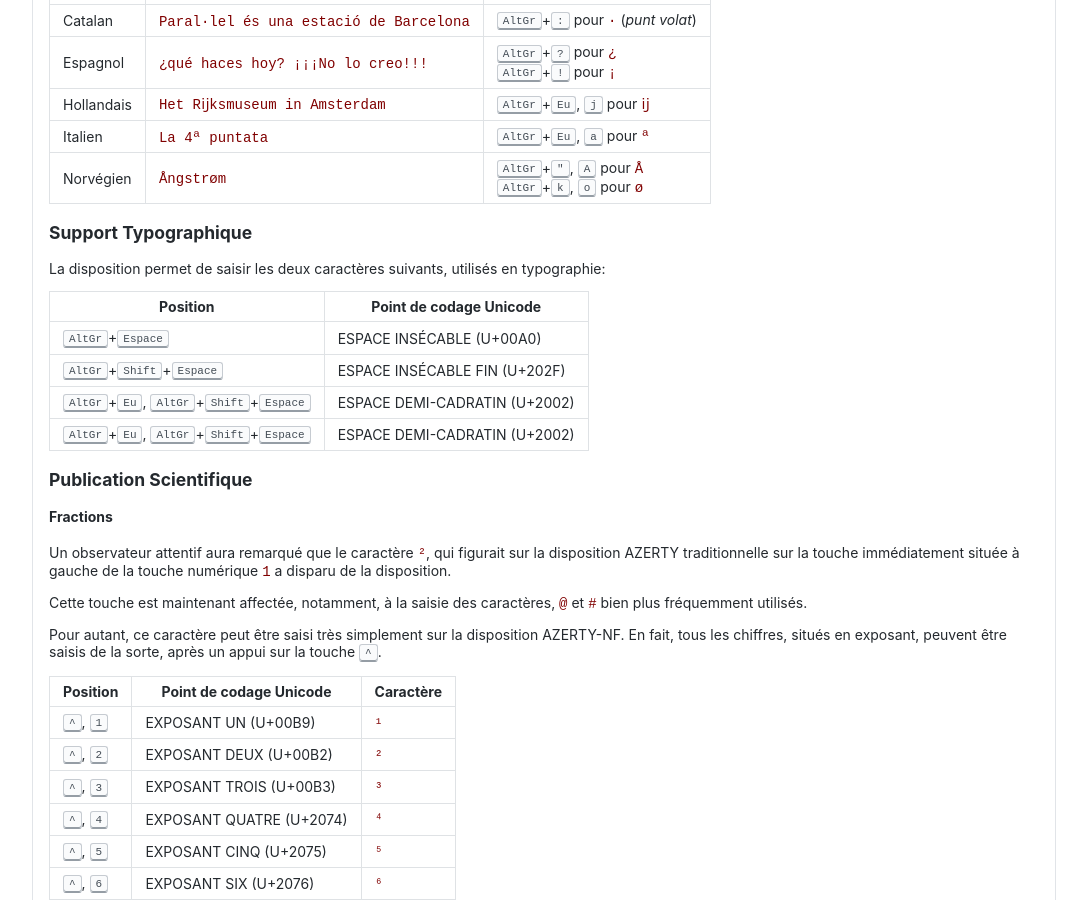
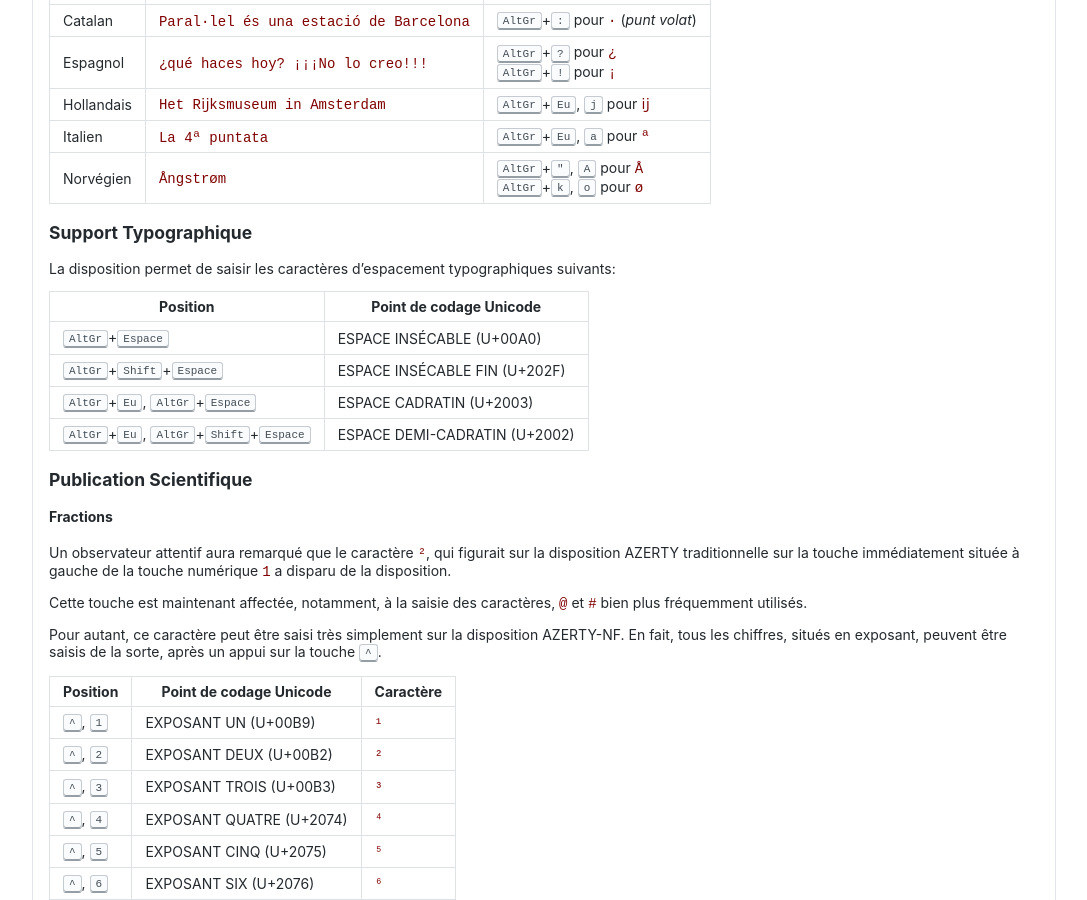
Before and after one commit to springcomp/optimized-azerty-win, a Jekyll site: the page built from index.md, in a window 1280 px wide and 900 px high, scrolled down 6390 px. Shown: the whole window, without its empty margins (96-1183 px from the left). Built offline with Jekyll 4.4.1, drawn with Linux system fonts in a browser that asks for light colours.

Commit message:
[gh-pages] Fixed typographic spacing characters.

```diff
--- a/index.md
+++ b/index.md
@@ -218,13 +218,13 @@ Avec la carte de base, la couche des caractères européens permet de saisir du
 <a name="typography"></a>
 ### Support Typographique
 
-La disposition permet de saisir les deux caractères suivants, utilisés en typographie:
+La disposition permet de saisir les caractères d’espacement typographiques suivants:
 
 |Position|Point de codage Unicode
 |---|---
 |<kbd>AltGr</kbd>+<kbd>Espace</kbd>|ESPACE INSÉCABLE (U+00A0)
 |<kbd>AltGr</kbd>+<kbd>Shift</kbd>+<kbd>Espace</kbd>|ESPACE INSÉCABLE FIN (U+202F)
-|<kbd>AltGr</kbd>+<kbd>Eu</kbd>, <kbd>AltGr</kbd>+<kbd>Shift</kbd>+<kbd>Espace</kbd>|ESPACE DEMI-CADRATIN (U+2002)
+|<kbd>AltGr</kbd>+<kbd>Eu</kbd>, <kbd>AltGr</kbd>+<kbd>Espace</kbd>|ESPACE CADRATIN (U+2003)
 |<kbd>AltGr</kbd>+<kbd>Eu</kbd>, <kbd>AltGr</kbd>+<kbd>Shift</kbd>+<kbd>Espace</kbd>|ESPACE DEMI-CADRATIN (U+2002)
 
 
```
